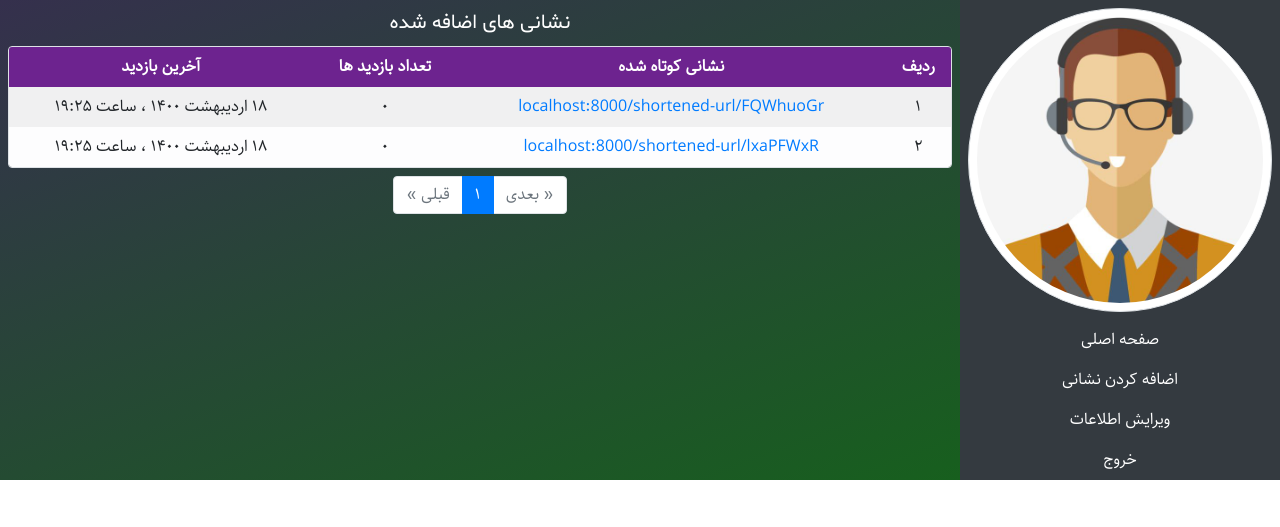
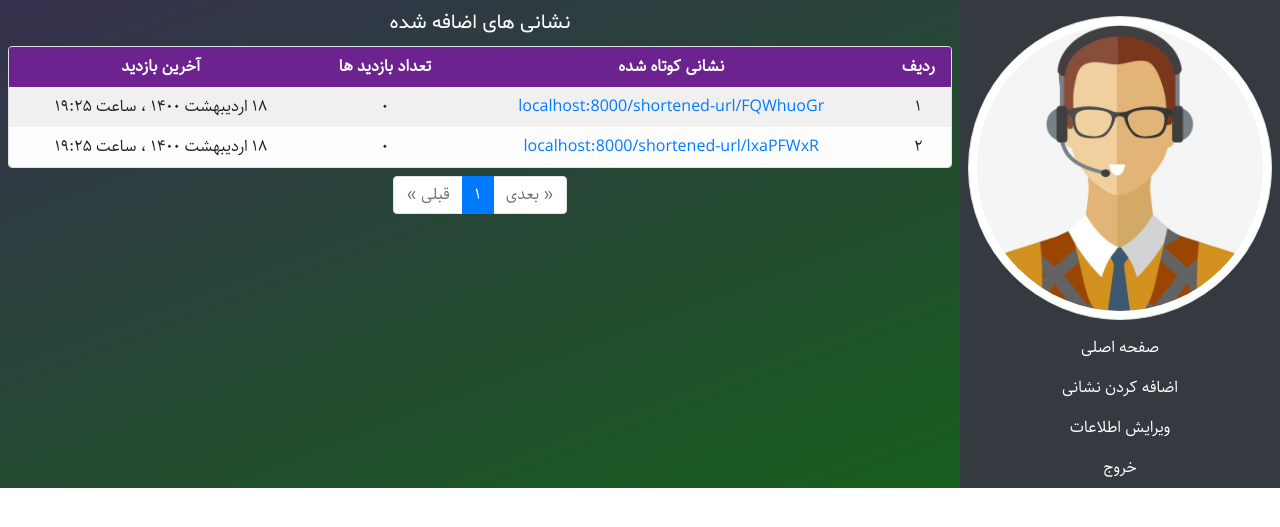
Before and after one commit to JavadZahedi/URL-shortener, a Django app: page /dashboard/ in a window 1280 px wide. Shown: the top 527 px of the page. Run offline with Django 3.2, Linux system fonts and the light colour scheme; a user stored in the database is signed in; data comes from the database, SQL or seed files in the repository; both versions use the stored data as it was after the commit; some libraries are stand-ins or nearby versions.

Commit message:
nothing important

```diff
--- a/templates/URLshortener/dashboard.html
+++ b/templates/URLshortener/dashboard.html
@@ -11,7 +11,7 @@
 
 {% block main %}
     <div class='row container-fluid p-0 m-0'>
-        <aside class='col-sm-3 bg-dark p-0'>
+        <aside class='col-sm-3 bg-dark p-0 pt-2'>
             {% if user.profile.photo.url %}
             <div class='p-2'>
                 <img class='w-100 p-2 rounded-circle img-thumbnail' src='{{ user.profile.photo.url }}'>
```
Also changed, not shown: db.sqlite3.
